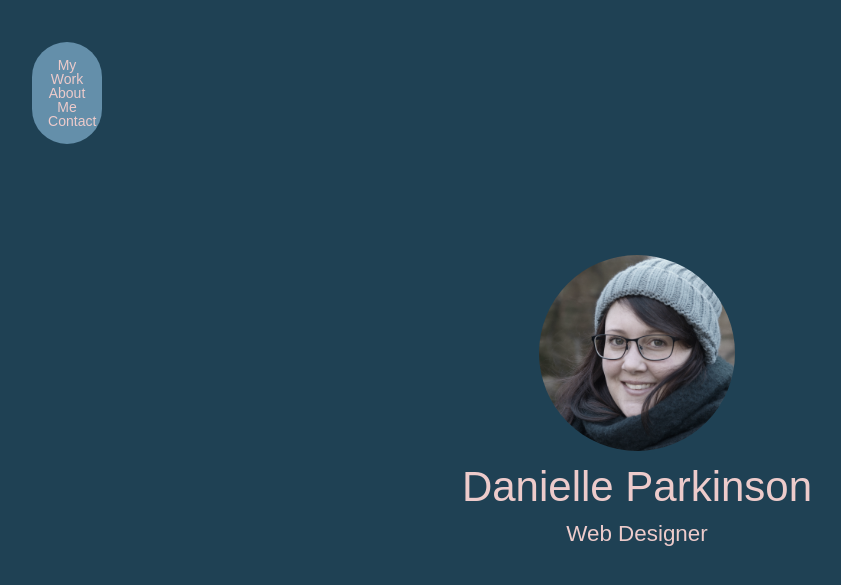
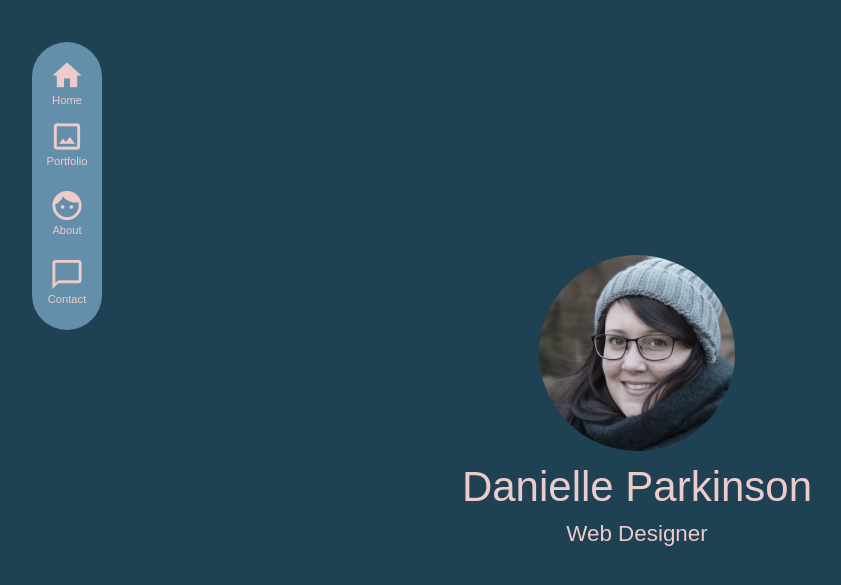
Before and after one commit to Danielle-P/danielle-p.github.io, a Jekyll site: the page built from index.html, in a window 1280 px wide. Shown: the top 585 px of the page, without its empty margins (3-844 px from the left). Built offline with Jekyll 4.4.1, drawn with Linux system fonts in a browser that asks for light colours.

Commit message:
added menu (forgot to commit this with last commit)

```diff
--- a/_layouts/base.html
+++ b/_layouts/base.html
@@ -4,6 +4,8 @@
 <head>
   <title>Danielle Parkinson</title>
   <link rel="stylesheet" type="text/css" href="/assets/main.css">
+  <link href="https://fonts.googleapis.com/icon?family=Material+Icons"
+      rel="stylesheet">
   <meta charset="UTF-8">
   <meta name="viewport" content="width=device-width,initial-scale=1">
   <meta name="author" content="Danielle Parkinson">
@@ -14,10 +16,28 @@
   <div class="container">
     <div class="nav">
       <ul>
-        <li><a href="/index.html"><div id="profile-icon"></div></a></li>
-        <li><a href="/work/index.html"> My Work </a></li>
-        <li><a href="/about"> About Me </a></li>
-        <li><a href="/contact"> Contact </a></li>
+        <a href="/index.html">
+          <li> <i class="material-icons">home</i> </li>
+          <li class="nav-text"> Home </li>
+          </a>
+      </ul>
+      <ul>
+        <a href="/work/index.html">
+          <li><i class="material-icons">crop_original</i> </li>
+          <li class="nav-text"> Portfolio </li>
+        </a>
+      </ul>
+      <ul>
+        <a href="/about">
+          <li><i class="material-icons">face</i> </li>
+          <li class="nav-text"> About </li>
+        </a>
+      </ul>
+      <ul>
+        <a href="/contact">
+          <li><i class="material-icons">chat_bubble_outline</i></li>
+          <li class="nav-text"> Contact </li>
+        </a>
       </ul>
     </div>
 
```
